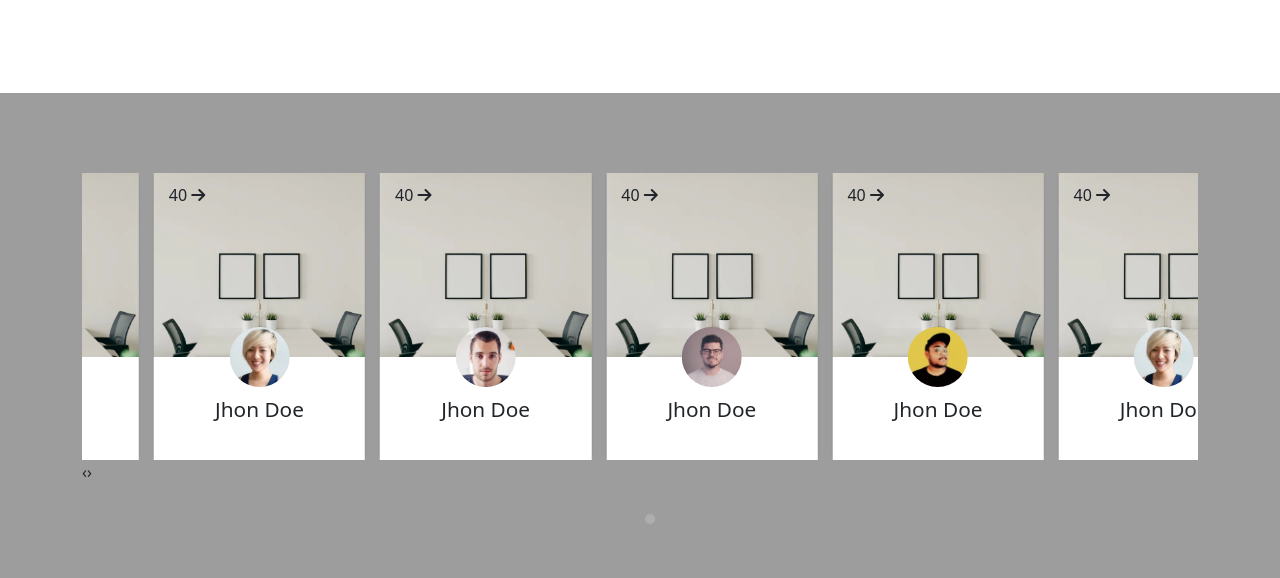
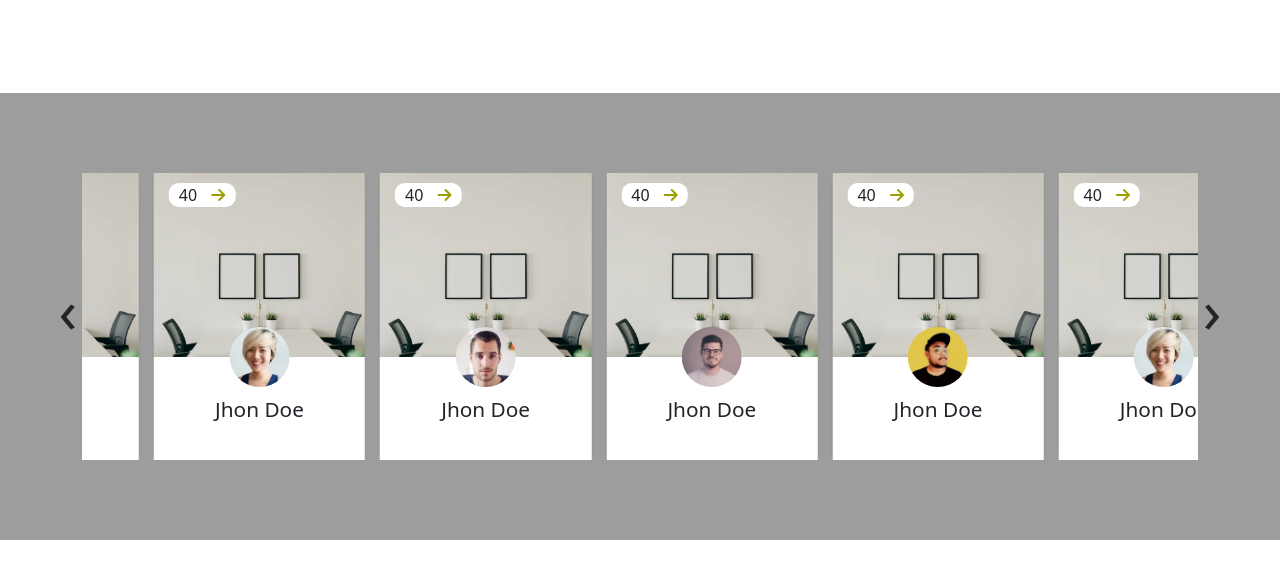
Before and after one commit to zayedamin-cnits/practice-Editor-pick, a plain HTML site: page index.html in a window 1280 px wide. Shown: the part 236-814 px from the top of the page. Drawn offline with nearby package versions, Linux system fonts and the light colour scheme; files whose address does not match are found by name.

Commit message:
4th commit

```diff
--- a/assets/css/style.css
+++ b/assets/css/style.css
@@ -168,8 +168,12 @@ color: var(--background-color-01);
     box-shadow: 0px 0px 3px rgba(0, 0, 0, 0.1) !important;
     border-radius: 6px;
   }
+
+
+
 .content-top-img{
     position: relative;
+
 }
 .content-top-img-arow{
     position: absolute;
@@ -214,25 +218,16 @@ color: var(--background-color-01);
     font-family: var(--header-font);
     margin-top: 10px;
   }
-
-  .owl-dots {
-    text-align: center;
-    margin-top: 2%;
+  .content-top-img-arow{
+    padding: 0px 10px;
+    background-color: #fff;
+    border-radius: 10px;
+  }
+  .content-top-img-arow i{
+    color: #9e9e02;
+    margin-left: 10px;
   }
 
-  .owl-dot {
-    width: 10px !important;
-    height: 10px !important;
-    background-color: rgb(180, 178, 178) !important;
-    display: inline-block;
-    margin: 0 5px;
-    border-radius: 50%;
-    opacity: 0.8;
-  }
-
-  .owl-dot.active {
-    background-color: var(--navy-blue) !important;
-  }
 
   @media screen and (max-width: 990px) {
     .testimonial-header h1 {
@@ -240,4 +235,19 @@ color: var(--background-color-01);
     }
   }
 
+
+.owl-prev{
+  position: absolute;
+  top: 32%;
+  font-size: 60px !important;
+ left: -1%;
+
+}
+.owl-next{
+  position: absolute;
+  top: 32%;
+  font-size: 60px !important;
+  right: -1%;
+}
+
   /* testimonial */
--- a/index.html
+++ b/index.html
@@ -58,8 +58,8 @@ href="https://cdnjs.cloudflare.com/ajax/libs/twitter-bootstrap/5.2.3/css/bootstr
                 <button class="navbar-toggler" type="button" data-bs-toggle="collapse"
                     data-bs-target="#navbarSupportedContent" aria-controls="navbarSupportedContent"
                     aria-expanded="false" aria-label="Toggle navigation">
-                    <!-- <span class="navbar-toggler-icon"></span> -->
-                    <i class="fa-solid fa-bars-staggered navbar-toggler-icon"></i>
+                    <span class="navbar-toggler-icon"></span>
+                    <!-- <i class="fa-solid fa-bars-staggered navbar-toggler-icon"></i> -->
                 </button>
 
                 <div class="collapse navbar-collapse" id="navbarSupportedContent">
@@ -257,7 +257,7 @@ href="https://cdnjs.cloudflare.com/ajax/libs/twitter-bootstrap/5.2.3/css/bootstr
     <section id="newest-section">
         <div class="container">
 
-            <div class="row">
+            <div class="row ">
                 <div id="slider" class="owl-carousel">
                     <div class="content-area ">
                         <div class="content">
@@ -357,7 +357,10 @@ href="https://cdnjs.cloudflare.com/ajax/libs/twitter-bootstrap/5.2.3/css/bootstr
                             </div>
                         </div>
                     </div>
+
                 </div>
+
+
             </div>
         </div>
     </section>
--- a/js/script.js
+++ b/js/script.js
@@ -6,6 +6,8 @@ $("#slider").owlCarousel({
     margin: 15,
     nav: true,
     autoplay: true,
+
+    dots:false,
     responsive: {
       0: {
         items: 1,
```
Lines whose indentation alone changed are shown as unchanged.
